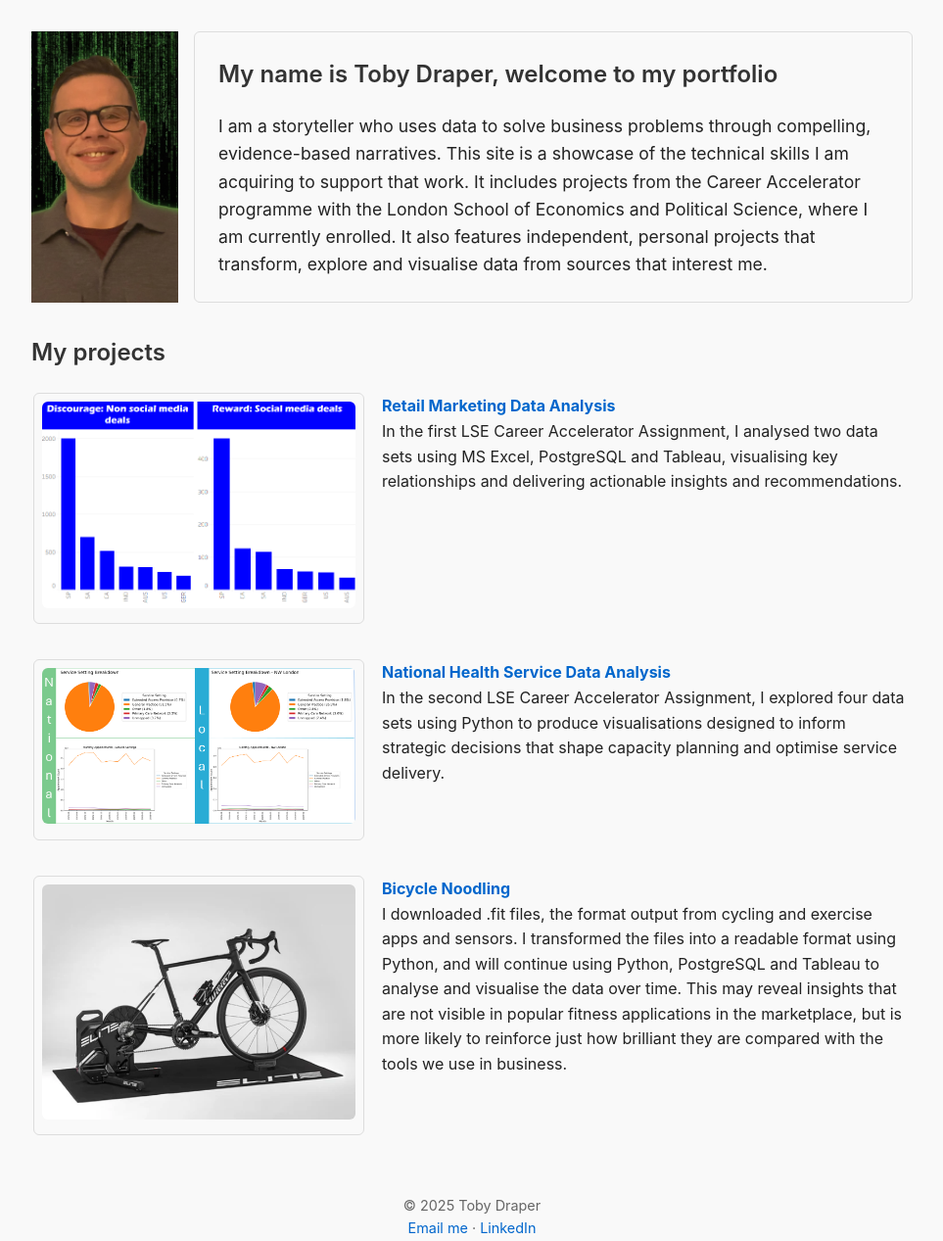
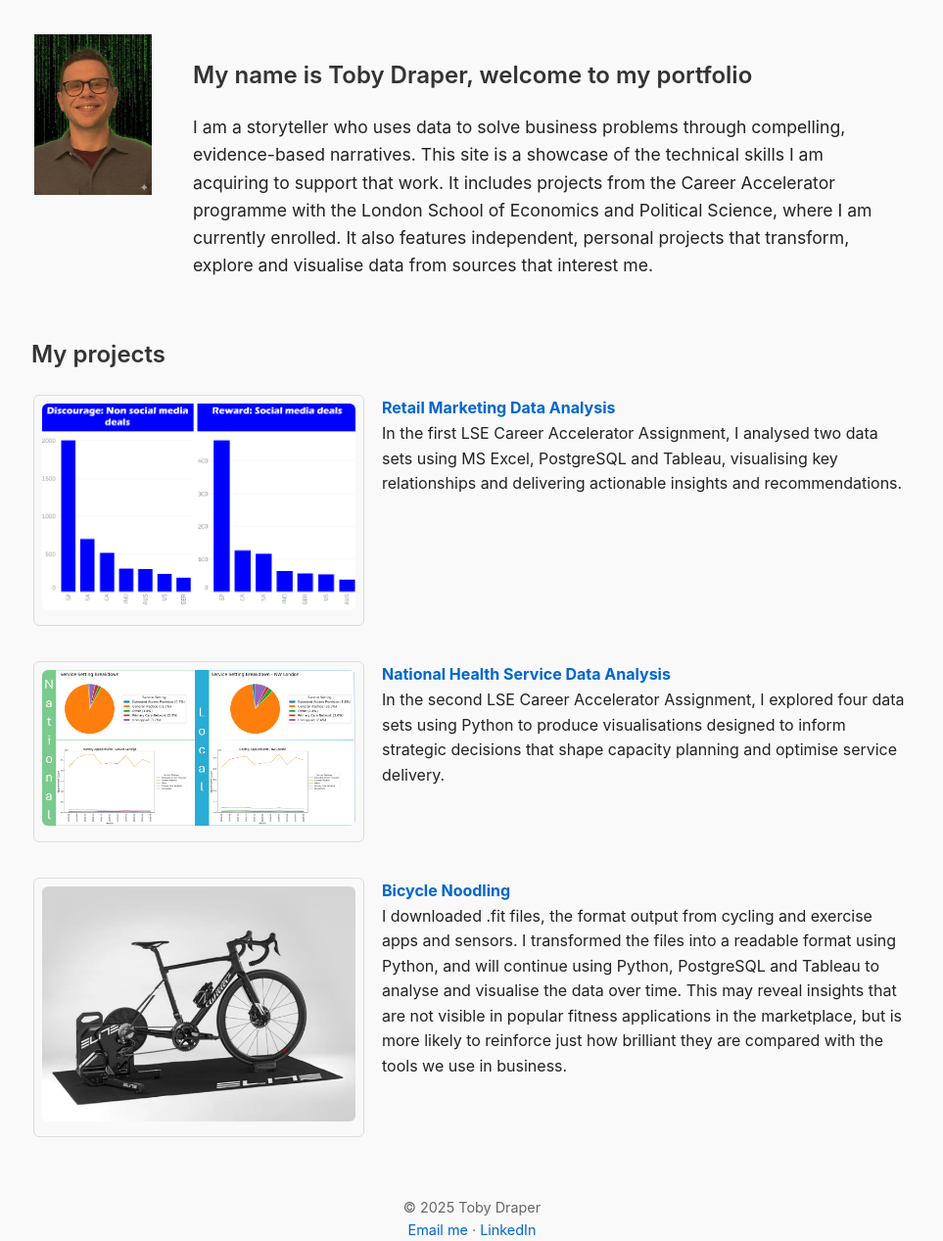
Before and after one commit to drapertoby/portfolio-toby-draper, a Jekyll site: the page built from index.md, in a window 1280 px wide. Shown: the whole page at 98% size, without its empty margins (158-1121 px from the left). Built offline with Jekyll 4.4.1, drawn with Linux system fonts in a browser that asks for light colours.

Commit message:
Update index.md
back to earlier version

```diff
--- a/index.md
+++ b/index.md
@@ -3,18 +3,19 @@ layout: default
 title: "Home"
 ---
 
-<div style="display: flex; align-items: stretch; margin-bottom: 2rem;">
-  <div style="flex: 0 0 150px; margin-right: 1rem; display: flex;">
-    <img src="images/toby.png" alt="Toby Draper headshot"
-         style="width: 100%; height: auto; object-fit: cover; border-radius: 0; border: none;" />
-  </div>
-  <div style="background-color: #f9f9f9; padding: 1.5rem; border-radius: 6px; border: 1px solid #ddd; flex: 1;">
-    <h2 style="margin-top: 0; font-size: 1.5rem;">My name is Toby Draper, welcome to my portfolio</h2>
-    <p style="font-size: 1.1rem; line-height: 1.6; margin: 0;">
-      I am a storyteller who uses data to solve business problems through compelling, evidence-based narratives. This site is a showcase of the technical skills I am acquiring to support that work. It includes projects from the Career Accelerator programme with the London School of Economics and Political Science, where I am currently enrolled. It also features independent, personal projects that transform, explore and visualise data from sources that interest me.
-    </p>
-  </div>
-</div>
+<table style="width: 100%; margin-bottom: 2rem;">
+  <tr style="height: 100%;">
+    <td style="width: 120px; padding-right: 1rem; vertical-align: top;">
+      <img src="images/toby.png" alt="Toby Draper headshot" style="height: 100%; width: auto; border-radius: 0; border: none;" />
+    </td>
+    <td style="background-color: #f9f9f9; padding: 1.5rem; border-radius: 6px;">
+      <h2 style="margin-top: 0; font-size: 1.5rem;">My name is Toby Draper, welcome to my portfolio</h2>
+      <p style="font-size: 1.1rem; line-height: 1.6; margin: 0;">
+        I am a storyteller who uses data to solve business problems through compelling, evidence-based narratives. This site is a showcase of the technical skills I am acquiring to support that work. It includes projects from the Career Accelerator programme with the London School of Economics and Political Science, where I am currently enrolled. It also features independent, personal projects that transform, explore and visualise data from sources that interest me.
+      </p>
+    </td>
+  </tr>
+</table>
 
 ## My projects
 
```
